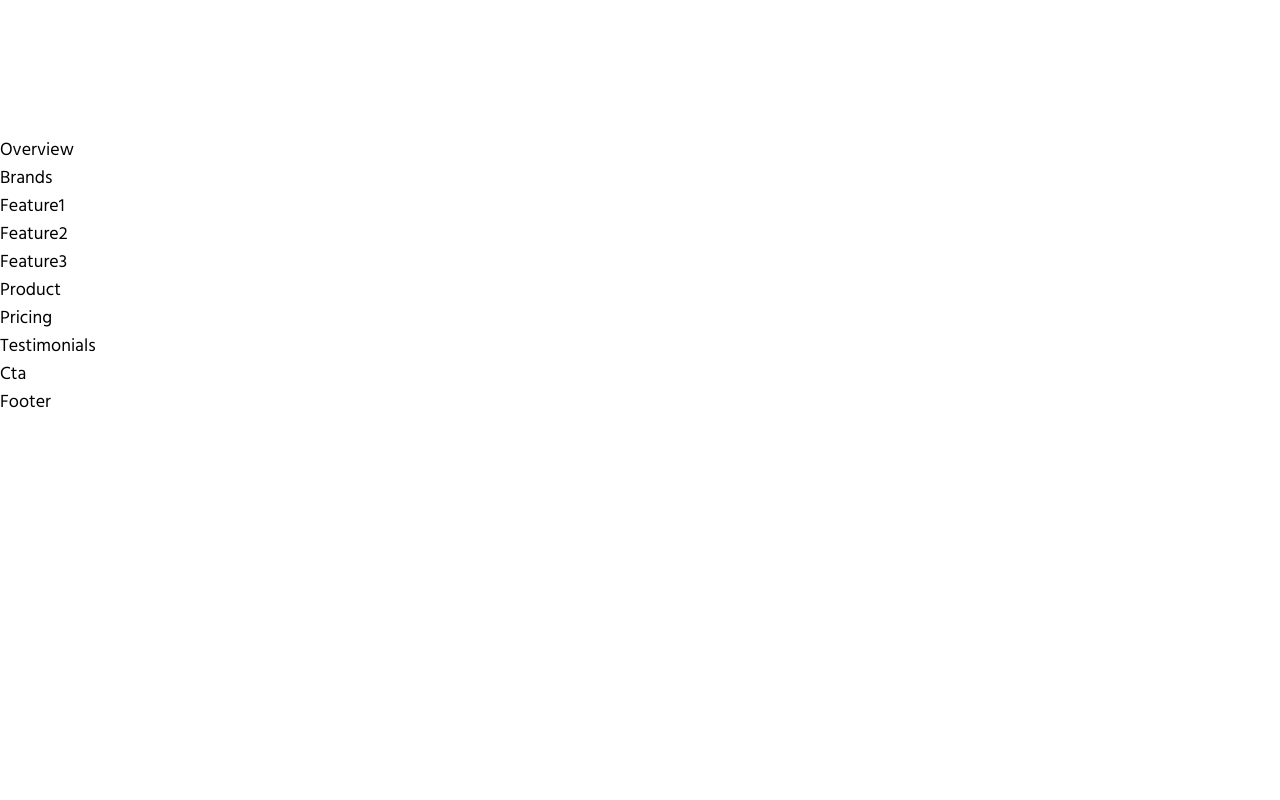
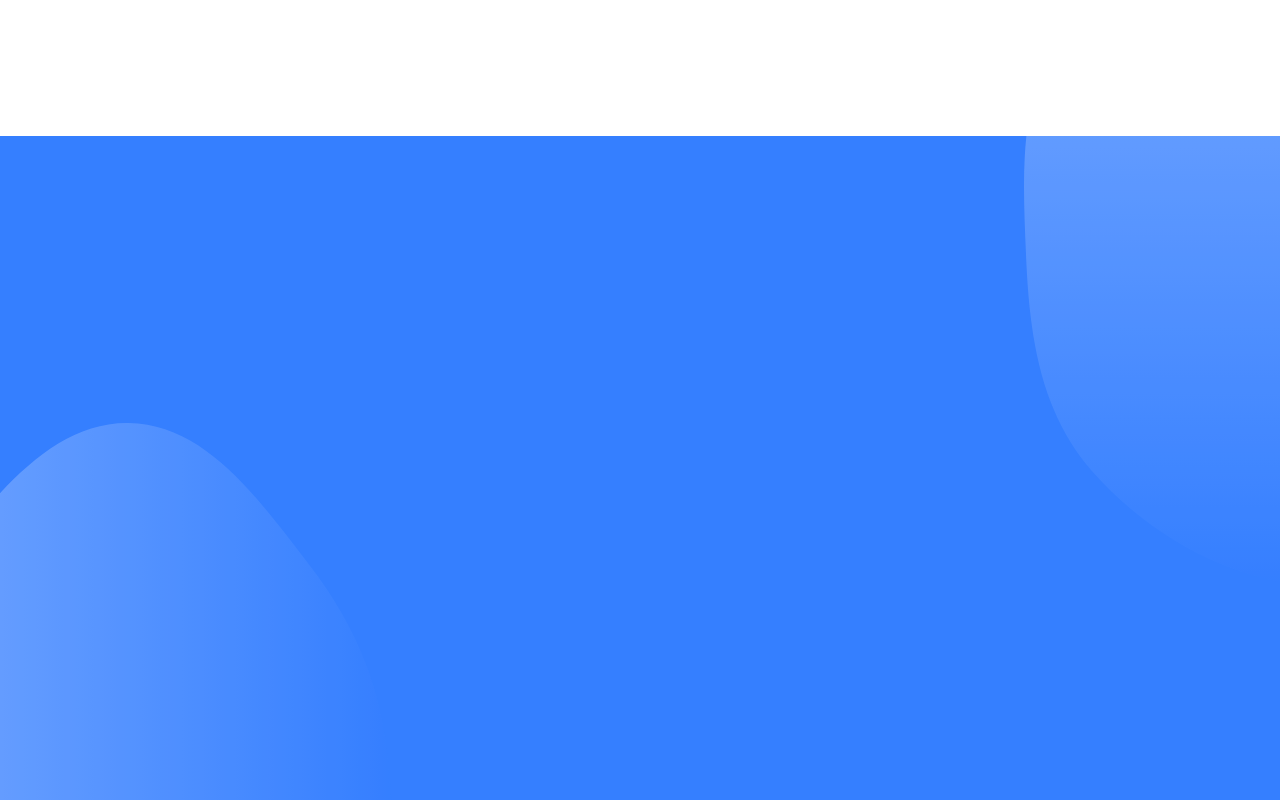
Before and after one commit to willnotsin/react-landing-page, a React (Create React App) app: page / in a window 1280 px wide. Shown: the part 860-1660 px from the top of the page. Before the commit the page ends 1276 px from the top, so only its background shows below. Built offline with nearby package versions, Linux system fonts and the light colour scheme.

Commit message:
overview added

```diff
--- a/src/components/Overview.jsx
+++ b/src/components/Overview.jsx
@@ -1,8 +1,15 @@
 import React from 'react'
+//import data
+import {overview} from '../data'
 
 const Overview = () => {
+  const {productImg} = overview
   return (
-    <div>Overview</div>
+    <section className='lg:min-h-[300px] bg-overview bg-cover bg-left-top pt-[30px] lg:pt-[87px]'>
+      <div className="container mx-auto flex justify-end overflow-hidden">
+        <img src={productImg} alt="" data-aos='flip-up' data-aos-offset='200' />
+      </div>
+    </section>
   )
 }
 
```
